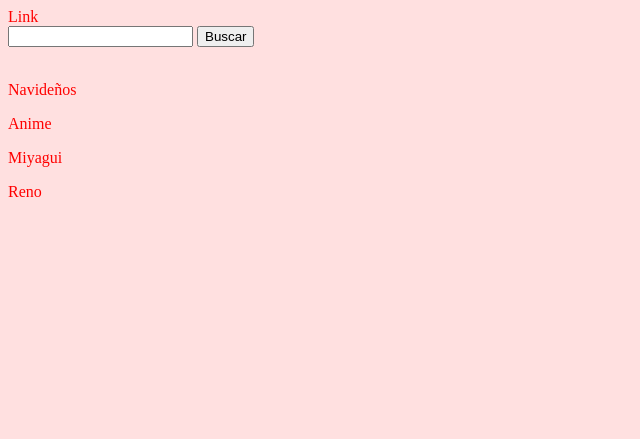
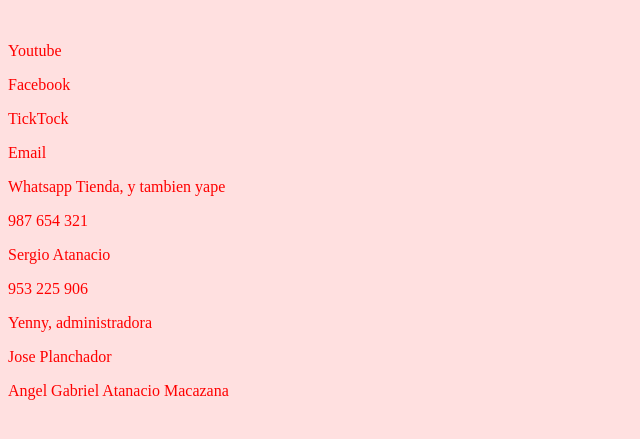
Before and after one commit to sergioatanacio/siraq, a PHP site: page / in a window 1280 px wide. Shown: the top 439 px of the page, without its empty margins (0-640 px from the left). Run offline with PHP 8.4, Linux system fonts and the light colour scheme.

Commit message:
Antes de subir al servidor

```diff
--- a/app/app.php
+++ b/app/app.php
@@ -4,6 +4,10 @@
 {
     $methodsToReturn =
     [
+        'temporary'             => function()
+            {
+                return response_require('temporary_siraq/temporary.html');
+            },
         'apps'                  => function()
             {
                 return response_require('beginning.html');
--- a/app/routes.php
+++ b/app/routes.php
@@ -2,7 +2,8 @@
 
 <?php
 
-$routePrint('', 'generalController@apps');
+$routePrint('', 'generalController@temporary');
+$routePrint('apps', 'generalController@apps');
 $routePrint('user', 'generalController@user');
 $routePrint('administrative_panel', 'generalController@administrative_panel');
 
--- /dev/null
+++ b/resourses/temporary_siraq/temporary.html
@@ -0,0 +1,31 @@
+<!DOCTYPE html>
+<html lang="en" style="min-width: 13rem;">
+    <head>
+        <meta charset="utf-8">
+        <meta http-equiv="X-UA-Compatible" content="IE=edge">
+        <meta name="description" content="">
+        <meta name="author" content="">
+        <title>New page</title>
+        <link href="misEstilos.css" rel="stylesheet">
+
+    </head>
+    <body>
+        <section><img src="" alt=""></section>
+        <div class="tags">
+            <p class="tags">Youtube</p>
+            <p class="tags">Facebook</p>
+            <p class="tags">TickTock</p>
+            <p class="tags">Email</p>
+            <p class="tags">Whatsapp Tienda, y tambien yape</p>
+            <p>987 654 321</p>
+            <p>Sergio Atanacio</p>
+            <p>953 225 906</p>
+            <p>Yenny, administradora</p>
+            <p>Jose Planchador</p>
+            <p>Angel Gabriel Atanacio Macazana</p>
+        </div>
+        <div>
+
+        </div>
+    </body>
+</html>
```
